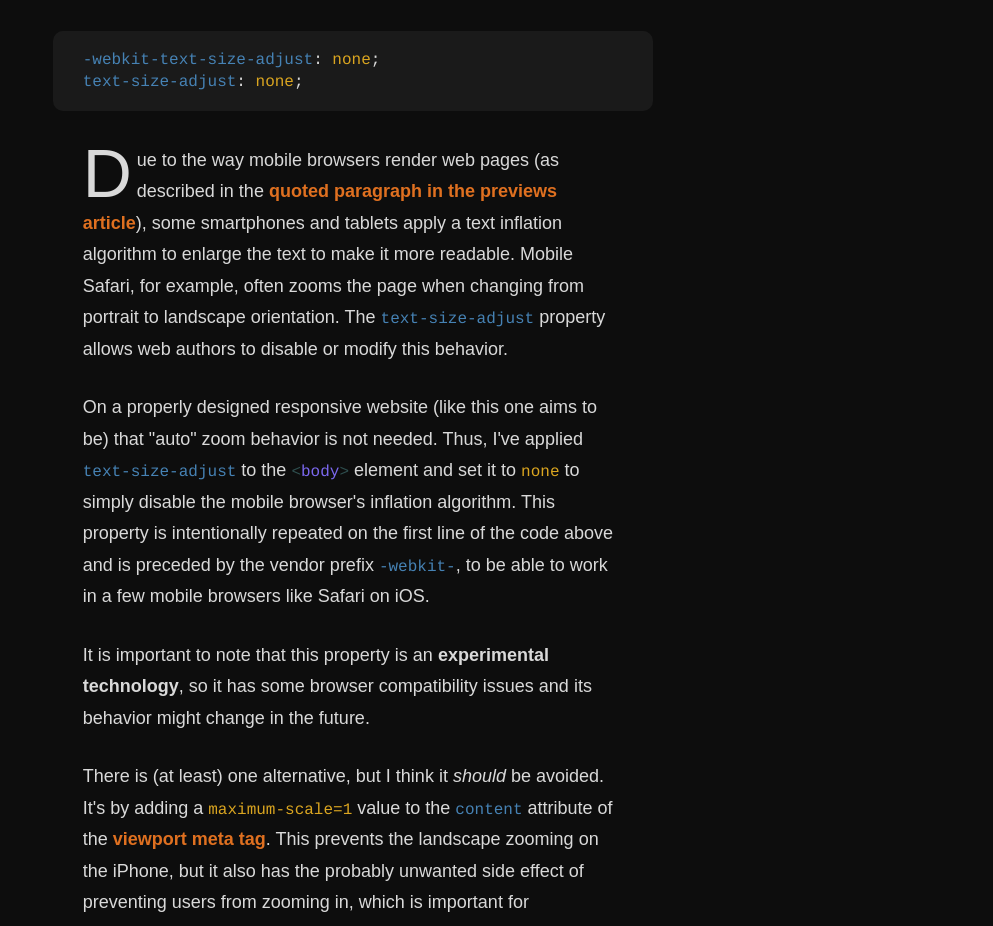
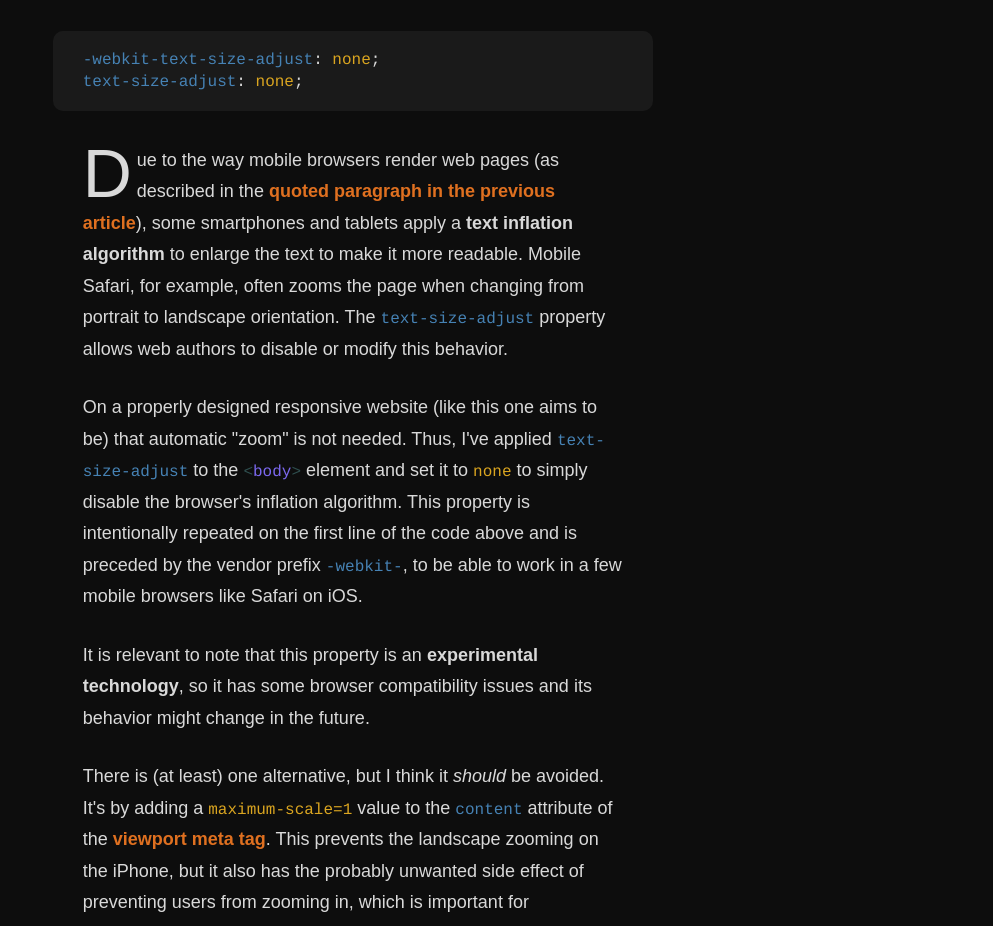
Before and after one commit to rawfrontend/testing, a plain HTML site: page css/zoom-landscape.html in a window 1280 px wide. Shown: the part 223-1149 px from the top of the page, without its empty margins (287-1280 px from the left). Drawn offline with Linux system fonts and the light colour scheme; a web font is replaced by a local one.

Commit message:
Add files via upload

```diff
--- a/css/zoom-landscape.html
+++ b/css/zoom-landscape.html
@@ -86,7 +86,7 @@
           <a href="index.html">
             <abbr title="Cascading Style Sheets">CSS</abbr>
           </a>
-          <h2>iPhone "auto" zoom in landscape orientation</h2>
+          <h2>iPhone auto "zoom" in landscape orientation</h2>
         </div>
       </header>
       <footer class="center">
@@ -106,8 +106,8 @@
       <div class="center">
         <p>
           Due to the way mobile browsers render web pages (as described in the
-          <a href="../html/responsive-meta.html#mobile-rendering">quoted paragraph in the previews article</a>),
-          some smartphones and tablets apply a text inflation algorithm to
+          <a href="../html/responsive-meta.html#mobile-rendering">quoted paragraph in the previous article</a>),
+          some smartphones and tablets apply a <b>text inflation algorithm</b> to
           enlarge the text to make it more readable. Mobile Safari, for example,
           often zooms the page when changing from portrait to landscape
           orientation. The
@@ -116,19 +116,18 @@
         </p>
         <p>
           On a properly designed responsive website (like this one aims to be)
-          that "auto" zoom behavior is not needed. Thus, I've applied
+          that automatic "zoom" is not needed. Thus, I've applied
           <code><span class="property">text-size-adjust</span></code> to the
           <code><span class="punctuation">&lt;</span><span class="tag-name">body</span><span class="punctuation">&gt;</span></code>
           element and set it to
           <code><span class="value">none</span></code></code> to simply disable
-          the mobile browser's inflation algorithm. This property is
-          intentionally repeated on the first line of the code above and is
-          preceded by the vendor prefix
-          <code><span class="property">-webkit-</span></code>, to be able to
-          work in a few mobile browsers like Safari on iOS.
+          the browser's inflation algorithm. This property is intentionally
+          repeated on the first line of the code above and is preceded by the
+          vendor prefix <code><span class="property">-webkit-</span></code>, to
+          be able to work in a few mobile browsers like Safari on iOS.
         </p>
         <p>
-          It is important to note that this property is an
+          It is relevant to note that this property is an
           <b>experimental technology</b>, so it has some browser compatibility
           issues and its behavior might change in the future.
         </p>
@@ -148,13 +147,13 @@
             <li>
               <a href="https://developer.mozilla.org/en-US/docs/Web/CSS/text-size-adjust"
                  target="_blank">
-                 The <b>text-size-adjust</b> property
+                 The <b>text-size-adjust</b> <abbr>CSS</abbr> property
               </a>
             </li>
             <li>
               <a href="https://caniuse.com/?search=text-size-adjust"
                  target="_blank">
-                 Caniuse
+                 Browser support for <b>text-size-adjust</b>
               </a>
             </li>
           </ul>
```
Also changed, not shown: css/index.html (+1 -1 lines).
